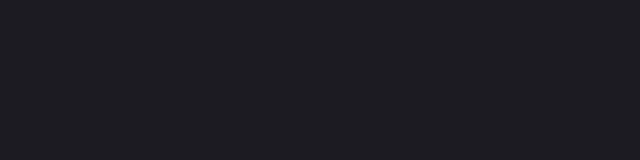
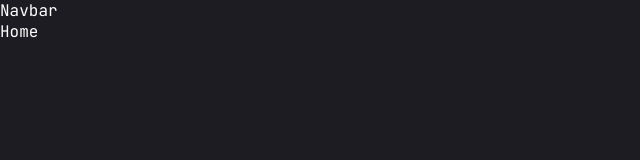
Before and after one commit to AliiMuhammed/Portfolio-Frontend, a React (Create React App) app: page / in a window 1280 px wide. Shown: the top 160 px of the page, without its empty margins (0-640 px from the left). Built offline with nearby package versions, Linux system fonts and the light colour scheme.

Commit message:
add Tailwind CSS and implement Navbar and Home components

```diff
--- a/package.json
+++ b/package.json
@@ -38,5 +38,8 @@
       "last 1 firefox version",
       "last 1 safari version"
     ]
+  },
+  "devDependencies": {
+    "tailwindcss": "^4.0.0"
   }
 }
--- a/src/App.js
+++ b/src/App.js
@@ -1,11 +1,13 @@
 import React from "react";
 import { Outlet } from "react-router";
 import MoveToTop from "./Shared/MoveToTop";
+import Navbar from "./Shared/Navbar";
 
 function App() {
   return (
 
     <>
+      <Navbar />
       <Outlet />
       <MoveToTop />
     </>
--- /dev/null
+++ b/src/Pages/Home.jsx
@@ -0,0 +1,7 @@
+import React from "react";
+
+const Home = () => {
+  return <div>Home</div>;
+};
+
+export default Home;
--- /dev/null
+++ b/src/Shared/Navbar.jsx
@@ -0,0 +1,7 @@
+import React from "react";
+
+const Navbar = () => {
+  return <div>Navbar</div>;
+};
+
+export default Navbar;
--- a/src/Style/index.css
+++ b/src/Style/index.css
@@ -1,12 +1,15 @@
-@import url('https://fonts.googleapis.com/css2?family=Fira+Code:wght@300..700&display=swap');
+@import url('https://fonts.googleapis.com/css2?family=Fira+Code:wght@300..700&family=JetBrains+Mono:ital,wght@0,100..800;1,100..800&display=swap');
+@tailwind base;
+@tailwind components;
+@tailwind utilities;
 
 :root {
-  --font-family: "Fira Code", serif;
+  --font-family: "JetBrains Mono", serif;
   --main-color: #09f7a3;
   --secondary-color: #cececf;
   --third-color: #646369;
-  --hover-color: #09a979;
-  --background-color: #1c1b22;
+  --hover-color: #00e187;
+  --background-color: #1c1c22;
   --text-color: #ffffff;
 }
 
--- /dev/null
+++ b/src/tailwind.config.js
@@ -0,0 +1,10 @@
+/** @type {import('tailwindcss').Config} */
+module.exports = {
+    content: [
+      "./src/**/*.{js,jsx,ts,tsx}",
+    ],
+    theme: {
+      extend: {},
+    },
+    plugins: [],
+  }
```
Also changed, not shown: src/Router.jsx (+5 -2 lines), 1 other file (tests, documents, lock files or other folders).
